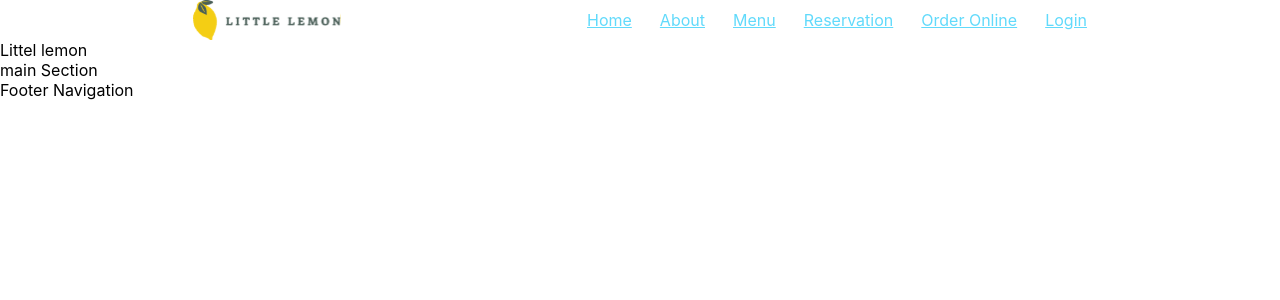
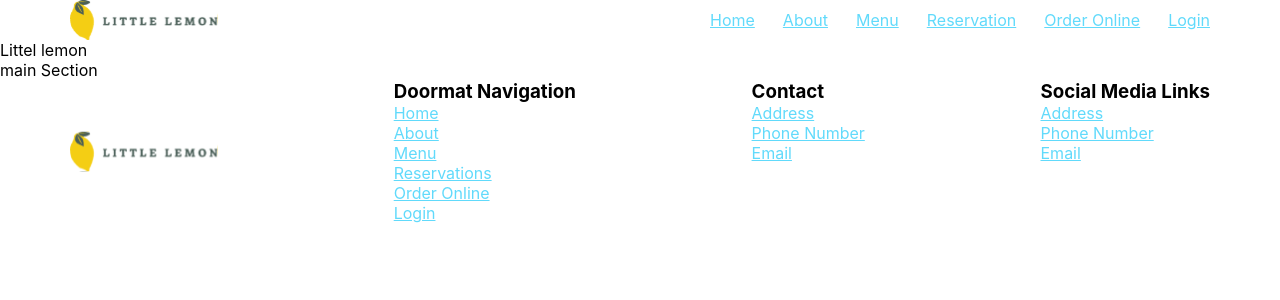
Before and after one commit to HesamMarshal/little-lemon, a React (Create React App) app: page / in a window 1280 px wide. Shown: the top 300 px of the page. Built offline with nearby package versions, Linux system fonts and the light colour scheme.

Commit message:
add footer and styles

```diff
--- a/src/App.css
+++ b/src/App.css
@@ -35,11 +35,11 @@
 }
 
 
-
+/* Navigation */
 nav {
   margin: 0 70px;
   display: flex;
-  justify-content: space-around;
+  justify-content: space-between;
   align-items: center;
 
 }
@@ -50,3 +50,20 @@ nav ul {
   justify-content: space-between;
   align-items: center;
 }
+
+/* Footer  */
+
+footer {
+  margin: 0 70px;
+  display: flex;
+  justify-content: space-between;
+  /* align-items: center; */
+}
+
+footer ul {
+  /* width: 500px; */
+  /* display: flex; */
+  /* flex-direction: column; */
+  /* justify-content: flex-start; */
+  /* align-items: center; */
+}
--- a/src/components/Footer.js
+++ b/src/components/Footer.js
@@ -1,5 +1,79 @@
+import logo from "../images/logo2.svg";
 const Footer = () => {
-  return <footer>Footer Navigation</footer>;
+  return (
+    <footer>
+      <img src={logo} alt="Logo" />
+      <ul>
+        <h3>Doormat Navigation</h3>
+        <li>
+          <a href="#" className="App-link">
+            Home
+          </a>
+        </li>
+        <li>
+          <a href="#" className="App-link">
+            About
+          </a>
+        </li>
+        <li>
+          <a href="#" className="App-link">
+            Menu
+          </a>
+        </li>
+        <li>
+          <a href="#" className="App-link">
+            Reservations
+          </a>
+        </li>
+        <li>
+          <a href="#" className="App-link">
+            Order Online
+          </a>
+        </li>
+        <li>
+          <a href="#" className="App-link">
+            Login
+          </a>
+        </li>
+      </ul>
+      <ul>
+        <h3>Contact</h3>
+        <li>
+          <a href="#" className="App-link">
+            Address
+          </a>
+        </li>
+        <li>
+          <a href="#" className="App-link">
+            Phone Number
+          </a>
+        </li>
+        <li>
+          <a href="#" className="App-link">
+            Email
+          </a>
+        </li>
+      </ul>
+      <ul>
+        <h3>Social Media Links</h3>
+        <li>
+          <a href="#" className="App-link">
+            Address
+          </a>
+        </li>
+        <li>
+          <a href="#" className="App-link">
+            Phone Number
+          </a>
+        </li>
+        <li>
+          <a href="#" className="App-link">
+            Email
+          </a>
+        </li>
+      </ul>
+    </footer>
+  );
 };
 
 export default Footer;
```
